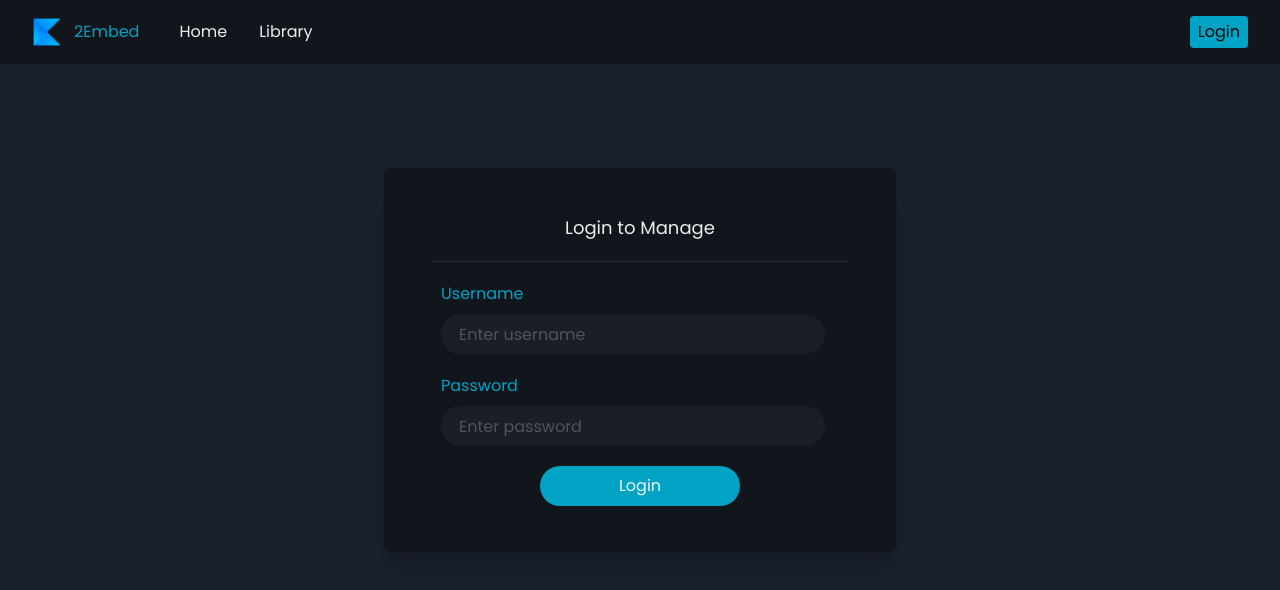
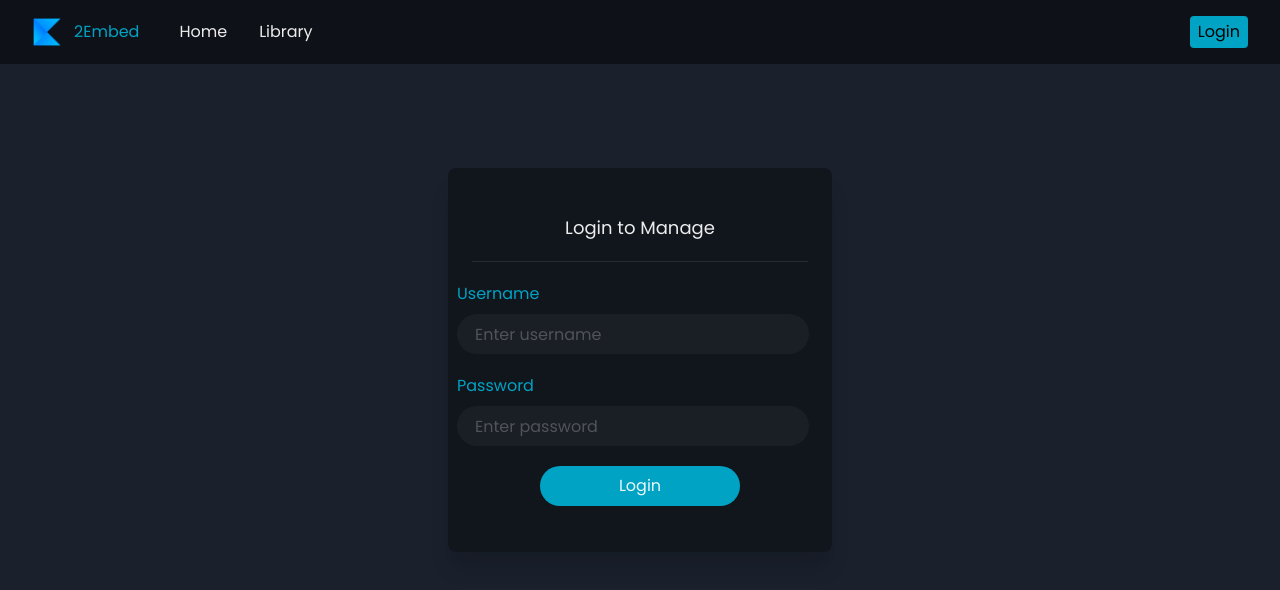
Before and after one commit to bertorepo/2embed, a React (Create React App) app: page /authenticate in a window 1280 px wide. Shown: the top 590 px of the page. Built offline with nearby package versions, Linux system fonts and the light colour scheme.

Commit message:
fix login layout

```diff
--- a/src/components/AppBar.jsx
+++ b/src/components/AppBar.jsx
@@ -69,7 +69,7 @@ function AppBar() {
 
   return (
     <>
-      <Box bg="blackAlpha.500" px={4}>
+      <Box bg="blackAlpha.600" px={4} w={"auto"}>
         <Container maxW="8xl">
           <Flex h={16} alignItems={"center"} justifyContent={"space-between"}>
             <IconButton
--- a/src/pages/login/Login.jsx
+++ b/src/pages/login/Login.jsx
@@ -27,21 +27,21 @@ function Login() {
 
   const handleLogin = async (e) => {
     e.preventDefault();
-    const isAuthenticated = await authenticateUser(loginDetails);
-    console.log(isAuthenticated);
-    // setLoginDetails({
-    //   username: "",
-    //   password: "",
-    // });
+    await authenticateUser(loginDetails);
+
+    setLoginDetails({
+      username: "",
+      password: "",
+    });
   };
 
   return (
     <BoxContainer display="flex" alignItems="center" h={"70vh"} mt={10}>
       <Box
         boxShadow="xl"
-        p={12}
+        w={"sm"}
+        p={6}
         bg="blackAlpha.500"
-        width={{ sm: "md", md: "md", xl: "lg" }}
         rounded="lg"
         mx={"auto"}
         h={"sm"}
@@ -59,6 +59,7 @@ function Login() {
             <Box>
               <FormLabel color="cyan.600">Username</FormLabel>
               <InputField
+                w={"auto"}
                 id={userId}
                 value={loginDetails.username}
                 onChange={(e) =>
@@ -72,6 +73,7 @@ function Login() {
             <Box>
               <FormLabel color="cyan.600">Password</FormLabel>
               <InputField
+                w={"auto"}
                 id={passId}
                 value={loginDetails.password}
                 onChange={(e) =>
```
